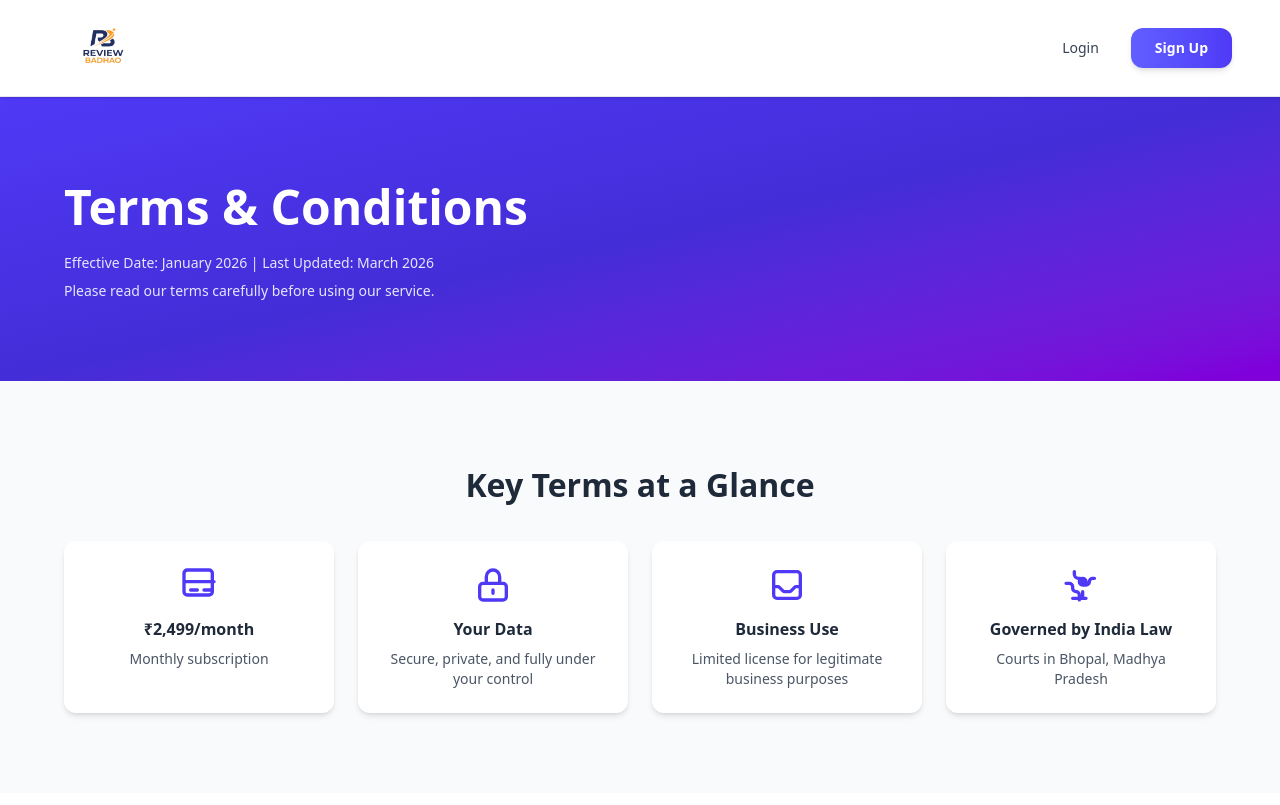
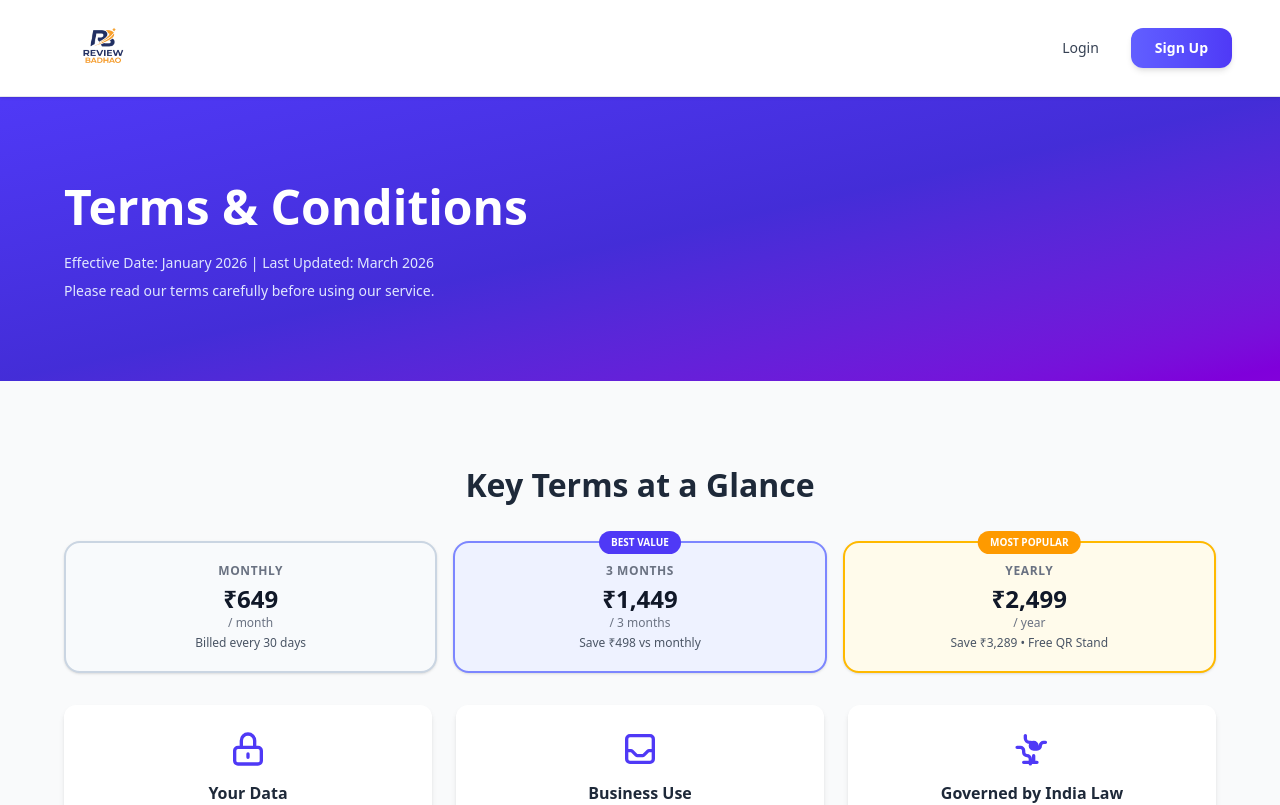
Before and after one commit to vocalheart/qr-review-us-ftontend, a Next.js app: page /terms-conditions in a window 1280 px wide. Shown: the top 805 px of the page. Built offline with nearby package versions, Linux system fonts and the light colour scheme; no server answers.

Commit message:
newq up[dated code

```diff
--- a/src/app/terms-conditions/page.js
+++ b/src/app/terms-conditions/page.js
@@ -4,7 +4,6 @@ import { useState } from "react";
 export default function TermsConditions() {
   const [expandedSection, setExpandedSection] = useState(null);
 
-  // Icon Components
   const Icons = {
     ChevronDown: () => (
       <svg className="w-5 h-5" fill="currentColor" viewBox="0 0 20 20">
@@ -33,7 +32,7 @@ export default function TermsConditions() {
     ),
     AlertTriangle: () => (
       <svg className="w-8 h-8 sm:w-10 sm:h-10" fill="none" stroke="currentColor" viewBox="0 0 24 24">
-        <path strokeLinecap="round" strokeLinejoin="round" strokeWidth={2} d="M12 9v2m0 4v2m0 4v2M7.08 6.47A9 9 0 0119.5 18.5M9 9.5h.01M15 9.5h.01" />
+        <path strokeLinecap="round" strokeLinejoin="round" strokeWidth={2} d="M12 9v2m0 4h.01M10.29 3.86L1.82 18a2 2 0 001.71 3h16.94a2 2 0 001.71-3L13.71 3.86a2 2 0 00-3.42 0z" />
       </svg>
     ),
     Zap: () => (
@@ -127,17 +126,20 @@ export default function TermsConditions() {
       icon: Icons.CreditCard,
       content: [
         {
-          subtitle: "Pricing & Trial:",
+          subtitle: "Available Plans:",
           items: [
-            "Standard subscription: ₹2,499 per month",
-            "Billing begins after the trial period ends",
-            "Subscription renews automatically each month",
-            "You can cancel anytime before the next billing cycle",
+            "Monthly Plan: ₹649 / month — billed every 30 days",
+            "Quarterly Plan: ₹1,449 / 3 months — save ₹498 vs monthly",
+            "Yearly Plan: ₹2,499 / year — save ₹3,289 vs monthly (includes free QR stand)",
           ],
         },
         {
           subtitle: "Payment Terms:",
-          text: "Payment will be processed monthly. Invoices are provided via email. Payment methods include credit cards, debit cards, and online payment gateways as available in your region.",
+          text: "Payment is processed at the start of each billing cycle. Invoices are provided via email. Payment methods include credit cards, debit cards, and online payment gateways (via Razorpay) as available in your region. Subscriptions do not auto-renew — you choose your plan duration at checkout.",
+        },
+        {
+          subtitle: "Cancellation:",
+          text: "You may cancel your subscription at any time. Upon cancellation, access continues until the end of the current billing period. No refunds are issued for unused days within a billing cycle, except as provided in our Refund Policy.",
         },
       ],
     },
@@ -199,7 +201,7 @@ export default function TermsConditions() {
       title: "Third-Party Services",
       color: "cyan",
       icon: Icons.Link,
-      content: "Our Service integrates with Google My Business and other third-party services. We are not responsible for the functionality, availability, or policies of these third-party services. Your use of third-party services is governed by their respective terms and policies.",
+      content: "Our Service integrates with Google My Business, Razorpay, and other third-party services. We are not responsible for the functionality, availability, or policies of these third-party services. Your use of third-party services is governed by their respective terms and policies.",
     },
     {
       num: "9",
@@ -233,57 +235,57 @@ export default function TermsConditions() {
   const bgColorMap = {
     indigo: "bg-indigo-50 border-indigo-200 hover:bg-indigo-100",
     purple: "bg-purple-50 border-purple-200 hover:bg-purple-100",
-    pink: "bg-pink-50 border-pink-200 hover:bg-pink-100",
-    blue: "bg-blue-50 border-blue-200 hover:bg-blue-100",
-    green: "bg-green-50 border-green-200 hover:bg-green-100",
+    pink:   "bg-pink-50 border-pink-200 hover:bg-pink-100",
+    blue:   "bg-blue-50 border-blue-200 hover:bg-blue-100",
+    green:  "bg-green-50 border-green-200 hover:bg-green-100",
     yellow: "bg-yellow-50 border-yellow-200 hover:bg-yellow-100",
-    red: "bg-red-50 border-red-200 hover:bg-red-100",
-    cyan: "bg-cyan-50 border-cyan-200 hover:bg-cyan-100",
+    red:    "bg-red-50 border-red-200 hover:bg-red-100",
+    cyan:   "bg-cyan-50 border-cyan-200 hover:bg-cyan-100",
     orange: "bg-orange-50 border-orange-200 hover:bg-orange-100",
   };
 
   const iconColorMap = {
     indigo: "text-indigo-600",
     purple: "text-purple-600",
-    pink: "text-pink-600",
-    blue: "text-blue-600",
-    green: "text-green-600",
+    pink:   "text-pink-600",
+    blue:   "text-blue-600",
+    green:  "text-green-600",
     yellow: "text-yellow-600",
-    red: "text-red-600",
-    cyan: "text-cyan-600",
+    red:    "text-red-600",
+    cyan:   "text-cyan-600",
     orange: "text-orange-600",
   };
 
   const borderColorMap = {
     indigo: "border-indigo-600",
     purple: "border-purple-600",
-    pink: "border-pink-600",
-    blue: "border-blue-600",
-    green: "border-green-600",
+    pink:   "border-pink-600",
+    blue:   "border-blue-600",
+    green:  "border-green-600",
     yellow: "border-yellow-600",
-    red: "border-red-600",
-    cyan: "border-cyan-600",
+    red:    "border-red-600",
+    cyan:   "border-cyan-600",
     orange: "border-orange-600",
   };
 
   const badgeBgMap = {
     indigo: "bg-indigo-600",
     purple: "bg-purple-600",
-    pink: "bg-pink-600",
-    blue: "bg-blue-600",
-    green: "bg-green-600",
+    pink:   "bg-pink-600",
+    blue:   "bg-blue-600",
+    green:  "bg-green-600",
     yellow: "bg-yellow-600",
-    red: "bg-red-600",
-    cyan: "bg-cyan-600",
+    red:    "bg-red-600",
+    cyan:   "bg-cyan-600",
     orange: "bg-orange-600",
   };
 
   return (
     <>
-      {/* ==================== HERO SECTION ==================== */}
+      {/* ── Hero ── */}
       <section className="bg-gradient-to-br from-indigo-600 via-indigo-700 to-purple-700 text-white py-12 sm:py-16 lg:py-20 px-4 sm:px-6 lg:px-8">
         <div className="max-w-6xl mx-auto">
-          <h1 className="font-bold mb-3 sm:mb-4 leading-tight" style={{fontSize:'clamp(2rem, 5vw, 3rem)'}}>
+          <h1 className="font-bold mb-3 sm:mb-4 leading-tight" style={{ fontSize: "clamp(2rem, 5vw, 3rem)" }}>
             Terms & Conditions
           </h1>
           <p className="text-indigo-100 text-xs sm:text-sm">
@@ -295,52 +297,93 @@ export default function TermsConditions() {
         </div>
       </section>
 
-      {/* ==================== QUICK SUMMARY SECTION ==================== */}
+      {/* ── Quick Summary ── */}
       <section className="py-12 sm:py-16 lg:py-20 bg-gray-50 px-4 sm:px-6 lg:px-8">
         <div className="max-w-6xl mx-auto">
-          <h2 className="font-bold text-gray-800 mb-8 text-center" style={{fontSize:'clamp(1.4rem, 3vw, 2rem)'}}>
+          <h2 className="font-bold text-gray-800 mb-8 text-center" style={{ fontSize: "clamp(1.4rem, 3vw, 2rem)" }}>
             Key Terms at a Glance
           </h2>
-          <div className="grid md:grid-cols-2 lg:grid-cols-4 gap-6">
+
+          {/* Pricing cards */}
+          <div className="grid grid-cols-1 sm:grid-cols-3 gap-4 mb-8">
             {[
               {
-                icon: Icons.CreditCard,
-                title: "₹2,499/month",
-                desc: "Monthly subscription"
+                label: "Monthly",
+                price: "₹649",
+                period: "/ month",
+                desc: "Billed every 30 days",
+                badge: null,
+                color: "border-slate-300 bg-slate-50",
+                badgeColor: "",
               },
+              {
+                label: "3 Months",
+                price: "₹1,449",
+                period: "/ 3 months",
+                desc: "Save ₹498 vs monthly",
+                badge: "BEST VALUE",
+                color: "border-indigo-400 bg-indigo-50",
+                badgeColor: "bg-indigo-600",
+              },
+              {
+                label: "Yearly",
+                price: "₹2,499",
+                period: "/ year",
+                desc: "Save ₹3,289 • Free QR Stand",
+                badge: "MOST POPULAR",
+                color: "border-amber-400 bg-amber-50",
+                badgeColor: "bg-amber-500",
+              },
+            ].map((plan, i) => (
+              <div
+                key={i}
+                className={`relative border-2 rounded-2xl p-5 text-center shadow-sm ${plan.color}`}
+              >
+                {plan.badge && (
+                  <span className={`absolute -top-3 left-1/2 -translate-x-1/2 text-white text-[10px] font-bold px-3 py-1 rounded-full ${plan.badgeColor}`}>
+                    {plan.badge}
+                  </span>
+                )}
+                <p className="text-xs font-semibold text-gray-500 uppercase tracking-wider mb-1">{plan.label}</p>
+                <p className="text-2xl font-extrabold text-gray-900">{plan.price}</p>
+                <p className="text-xs text-gray-500 mb-1">{plan.period}</p>
+                <p className="text-xs text-gray-600 font-medium">{plan.desc}</p>
+              </div>
+            ))}
+          </div>
+
+          {/* Other summary cards */}
+          <div className="grid md:grid-cols-3 gap-6">
+            {[
               {
                 icon: Icons.Lock,
                 title: "Your Data",
-                desc: "Secure, private, and fully under your control"
+                desc: "Secure, private, and fully under your control",
               },
               {
                 icon: Icons.Briefcase,
                 title: "Business Use",
-                desc: "Limited license for legitimate business purposes"
+                desc: "Limited license for legitimate business purposes",
               },
               {
                 icon: Icons.Globe,
                 title: "Governed by India Law",
-                desc: "Courts in Bhopal, Madhya Pradesh"
+                desc: "Courts in Bhopal, Madhya Pradesh",
               },
             ].map((item, i) => (
               <div key={i} className="bg-white p-6 rounded-xl shadow-md hover:shadow-lg transition-all text-center">
                 <div className="text-indigo-600 mb-3 flex justify-center">
                   <item.icon />
                 </div>
-                <h3 className="font-bold text-gray-800 mb-2 text-sm sm:text-base">
-                  {item.title}
-                </h3>
-                <p className="text-gray-600 text-xs sm:text-sm">
-                  {item.desc}
-                </p>
+                <h3 className="font-bold text-gray-800 mb-2 text-sm sm:text-base">{item.title}</h3>
+                <p className="text-gray-600 text-xs sm:text-sm">{item.desc}</p>
               </div>
             ))}
           </div>
         </div>
       </section>
 
-      {/* ==================== CONTENT SECTION ==================== */}
+      {/* ── Sections ── */}
       <section className="py-12 sm:py-16 lg:py-20 bg-white px-4 sm:px-6 lg:px-8">
         <div className="max-w-4xl mx-auto">
           <div className="space-y-4 sm:space-y-6">
@@ -350,7 +393,6 @@ export default function TermsConditions() {
                 className={`border-l-4 ${borderColorMap[section.color]} ${bgColorMap[section.color]} border rounded-r-lg p-4 sm:p-6 cursor-pointer transition-all hover:shadow-md`}
                 onClick={() => setExpandedSection(expandedSection === i ? null : i)}
               >
-                {/* Header */}
                 <div className="flex items-start gap-3 sm:gap-4">
                   <div className={`flex-shrink-0 ${iconColorMap[section.color]}`}>
                     <section.icon />
@@ -359,22 +401,21 @@ export default function TermsConditions() {
                     <div className="flex items-start justify-between gap-4">
                       <div>
                         <div className="flex items-center gap-2 mb-1">
-                          <span className={`inline-block w-7 h-7 sm:w-8 sm:h-8 rounded-full flex items-center justify-center text-white font-bold text-sm ${badgeBgMap[section.color]}`}>
+                          <span className={`inline-flex w-7 h-7 sm:w-8 sm:h-8 rounded-full items-center justify-center text-white font-bold text-sm ${badgeBgMap[section.color]}`}>
                             {section.num}
                           </span>
                         </div>
-                        <h2 className="font-bold text-gray-800" style={{fontSize:'clamp(1rem, 2vw, 1.3rem)'}}>
+                        <h2 className="font-bold text-gray-800" style={{ fontSize: "clamp(1rem, 2vw, 1.3rem)" }}>
                           {section.title}
                         </h2>
                       </div>
-                      <div className={`flex-shrink-0 text-gray-600 transition-transform ${expandedSection === i ? 'rotate-180' : ''}`}>
+                      <div className={`flex-shrink-0 text-gray-600 transition-transform duration-200 ${expandedSection === i ? "rotate-180" : ""}`}>
                         <Icons.ChevronDown />
                       </div>
                     </div>
                   </div>
                 </div>
 
-                {/* Expandable Content */}
                 {expandedSection === i && (
                   <div className="mt-4 sm:mt-6 ml-9 sm:ml-12 text-gray-700 text-xs sm:text-sm space-y-4">
                     {typeof section.content === "string" ? (
@@ -383,9 +424,7 @@ export default function TermsConditions() {
                       section.content.map((block, idx) => (
                         <div key={idx}>
                           {block.subtitle && (
-                            <p className="font-semibold text-gray-800 mb-2">
-                              {block.subtitle}
-                            </p>
+                            <p className="font-semibold text-gray-800 mb-2">{block.subtitle}</p>
                           )}
                           {block.items && (
                             <ul className="space-y-2 ml-4">
@@ -408,7 +447,7 @@ export default function TermsConditions() {
               </div>
             ))}
 
-            {/* Contact Section */}
+            {/* Contact section */}
             <div
               className="border-l-4 border-indigo-600 bg-indigo-50 border rounded-r-lg p-4 sm:p-6 cursor-pointer transition-all hover:shadow-md"
               onClick={() => setExpandedSection(expandedSection === "contact" ? null : "contact")}
@@ -421,15 +460,15 @@ export default function TermsConditions() {
                   <div className="flex items-start justify-between gap-4">
                     <div>
                       <div className="flex items-center gap-2 mb-1">
-                        <span className="inline-block w-7 h-7 sm:w-8 sm:h-8 rounded-full flex items-center justify-center text-white font-bold text-sm bg-indigo-600">
+                        <span className="inline-flex w-7 h-7 sm:w-8 sm:h-8 rounded-full items-center justify-center text-white font-bold text-sm bg-indigo-600">
                           11
                         </span>
                       </div>
-                      <h2 className="font-bold text-gray-800" style={{fontSize:'clamp(1rem, 2vw, 1.3rem)'}}>
+                      <h2 className="font-bold text-gray-800" style={{ fontSize: "clamp(1rem, 2vw, 1.3rem)" }}>
                         Contact Us
                       </h2>
                     </div>
-                    <div className={`flex-shrink-0 text-gray-600 transition-transform ${expandedSection === "contact" ? 'rotate-180' : ''}`}>
+                    <div className={`flex-shrink-0 text-gray-600 transition-transform duration-200 ${expandedSection === "contact" ? "rotate-180" : ""}`}>
                       <Icons.ChevronDown />
                     </div>
                   </div>
@@ -438,9 +477,7 @@ export default function TermsConditions() {
 
               {expandedSection === "contact" && (
                 <div className="mt-4 sm:mt-6 ml-9 sm:ml-12 text-gray-700 text-xs sm:text-sm space-y-3">
-                  <p className="leading-relaxed">
-                    For questions regarding these Terms & Conditions, please contact us:
-                  </p>
+                  <p className="leading-relaxed">For questions regarding these Terms & Conditions, please contact us:</p>
                   <div className="space-y-3 mt-4">
                     <div className="flex gap-3 items-start">
                       <Icons.Mail />
@@ -456,7 +493,7 @@ export default function TermsConditions() {
                       <div>
                         <p className="font-semibold text-gray-800">Phone</p>
                         <a href="tel:+917554937509" className="text-indigo-600 hover:text-indigo-700">
-                          +917554937509
+                          +91 7554937509
                         </a>
                       </div>
                     </div>
@@ -476,7 +513,7 @@ export default function TermsConditions() {
           {/* Important Notice */}
           <div className="mt-8 sm:mt-12 p-4 sm:p-6 bg-red-50 border-l-4 border-red-500 rounded-r-lg">
             <h3 className="font-bold text-red-900 mb-2 text-sm sm:text-base flex items-center gap-2">
-              <svg className="w-5 h-5" fill="currentColor" viewBox="0 0 20 20">
+              <svg className="w-5 h-5 flex-shrink-0" fill="currentColor" viewBox="0 0 20 20">
                 <path fillRule="evenodd" d="M8.257 3.099c.765-1.36 2.722-1.36 3.486 0l5.58 9.92c.75 1.334-.213 2.98-1.742 2.98H4.42c-1.53 0-2.493-1.646-1.743-2.98l5.58-9.92zM11 13a1 1 0 11-2 0 1 1 0 012 0zm-1-8a1 1 0 00-1 1v3a1 1 0 002 0V6a1 1 0 00-1-1z" clipRule="evenodd"/>
               </svg>
               Important Legal Notice
@@ -488,26 +525,26 @@ export default function TermsConditions() {
         </div>
       </section>
 
-      {/* ==================== FOOTER CTA ==================== */}
+      {/* ── Footer CTA ── */}
       <section className="py-12 sm:py-16 lg:py-20 bg-gradient-to-br from-indigo-600 via-purple-600 to-indigo-700 text-white text-center px-4 sm:px-6 lg:px-8">
         <div className="max-w-4xl mx-auto">
-          <h2 className="font-bold mb-4" style={{fontSize:'clamp(1.5rem, 3vw, 2rem)'}}>
+          <h2 className="font-bold mb-4" style={{ fontSize: "clamp(1.5rem, 3vw, 2rem)" }}>
             Questions About Our Terms?
           </h2>
           <p className="text-indigo-100 mb-8 text-xs sm:text-sm">
-            Our support team is ready to help. Contact us - 10am to 7pm, MON - SAT
+            Our support team is ready to help. Contact us — 10am to 7pm, MON–SAT
           </p>
           <div className="flex flex-col sm:flex-row gap-4 justify-center items-center">
             <a
               href="tel:+917554937509"
-              className="inline-flex items-center gap-2 sm:gap-3 bg-white text-indigo-600 px-6 sm:px-8 py-3 sm:py-4 rounded-full font-bold hover:bg-gray-100 transition-all w-full sm:w-auto text-center text-xs sm:text-sm lg:text-base"
+              className="inline-flex items-center justify-center gap-2 sm:gap-3 bg-white text-indigo-600 px-6 sm:px-8 py-3 sm:py-4 rounded-full font-bold hover:bg-gray-100 transition-all w-full sm:w-auto text-xs sm:text-sm lg:text-base"
             >
               <Icons.Phone />
               Call Us Now
             </a>
             <a
               href="mailto:reviewbadhao@gmail.com"
-              className="inline-flex items-center gap-2 sm:gap-3 border-2 border-white text-white px-6 sm:px-8 py-3 sm:py-4 rounded-full font-bold hover:bg-white hover:text-indigo-600 transition-all w-full sm:w-auto text-center text-xs sm:text-sm lg:text-base"
+              className="inline-flex items-center justify-center gap-2 sm:gap-3 border-2 border-white text-white px-6 sm:px-8 py-3 sm:py-4 rounded-full font-bold hover:bg-white hover:text-indigo-600 transition-all w-full sm:w-auto text-xs sm:text-sm lg:text-base"
             >
               <Icons.Mail />
               Email Us
@@ -515,8 +552,6 @@ export default function TermsConditions() {
           </div>
         </div>
       </section>
-
-
     </>
   );
 }
```
Also changed, not shown: src/app/components/footer/page.js (+40 -10 lines).
